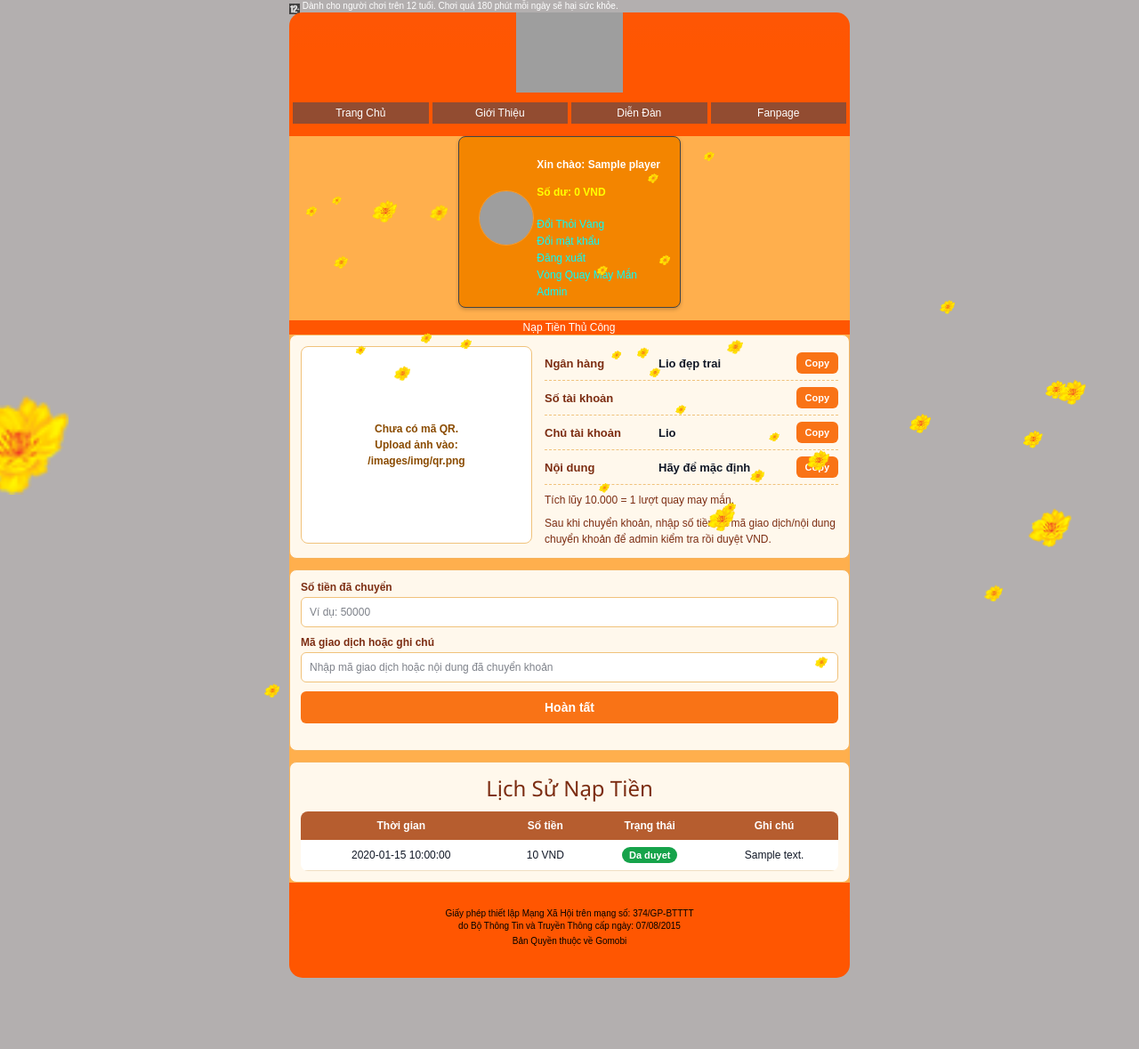
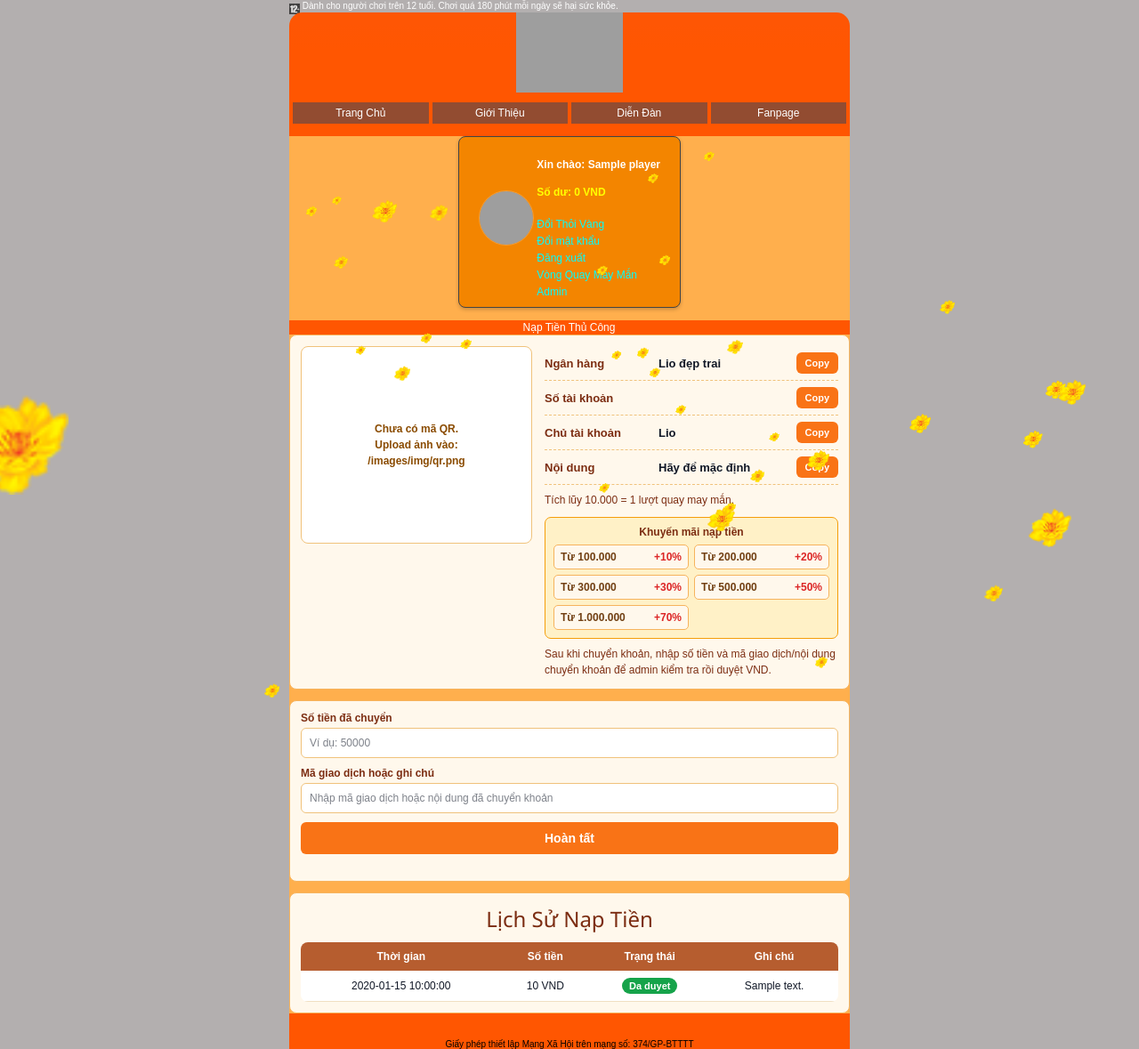
Before and after one commit to nguyenthaidinh/WebLioTest, a PHP site: page /app/nap-ngoc.php in a window 1280 px wide. Shown: the top 1179 px of the page at 89% size. Before the commit the page ends 1099 px from the top, so only its background shows below. Run offline with PHP 8.4, Linux system fonts and the light colour scheme; the visitor is signed in with stand-in values (Sample User, id 1); tables that the repository leaves empty or names only in its code hold one stand-in row (values such as "Sample post"); a stand-in replaces the project's code that opens the database connection; some libraries are stand-ins or nearby versions; grey boxes are pictures that could not be loaded.

Commit message:
update v111

```diff
--- a/app/doi-vang.php
+++ b/app/doi-vang.php
@@ -7,7 +7,7 @@ require_once __DIR__ . '/../forum_data.php';
 include_once __DIR__ . '/account_info.php';
 
 const GOLD_ITEM_ID = 457;
-const GOLD_EXCHANGE_RATE = 50;
+const GOLD_EXCHANGE_RATE = 10;
 const OLD_GOLD_EXCHANGE_RATE = 100;
 const RECHARGE_THANKS_GIFTCODE = 'camonquykhach';
 
--- a/app/nap-ngoc.php
+++ b/app/nap-ngoc.php
@@ -7,6 +7,7 @@ include_once '../connect.php';
 include_once '../forum_data.php';
 include_once '../cauhinh.php';
 include_once '../data_nap_the.php';
+include_once '../recharge_bonus.php';
 
 $bank_name = $_bank_name ?? $_nganhang ?? '';
 $bank_account_name = $_bank_account_name ?? $_taikhoanmm ?? '';
@@ -172,6 +173,41 @@ function recharge_status_label($status, $is_credited = 0) {
             font-size: 12px;
             line-height: 1.5;
             margin: 8px 0 0;
+        }
+        .promo-tiers {
+            background: #fff1c7;
+            border: 1px solid #f59e0b;
+            border-radius: 7px;
+            color: #713f12;
+            font-size: 12px;
+            margin-top: 10px;
+            padding: 9px;
+        }
+        .promo-tiers-title {
+            color: #7c2d12;
+            font-weight: 900;
+            margin-bottom: 7px;
+            text-align: center;
+        }
+        .promo-tiers-grid {
+            display: grid;
+            grid-template-columns: repeat(auto-fit, minmax(118px, 1fr));
+            gap: 6px;
+        }
+        .promo-tier {
+            align-items: center;
+            background: #fff8ec;
+            border: 1px solid #f6b35d;
+            border-radius: 5px;
+            display: flex;
+            font-weight: 800;
+            gap: 8px;
+            justify-content: space-between;
+            padding: 6px 7px;
+        }
+        .promo-tier span:last-child {
+            color: #dc2626;
+            white-space: nowrap;
         }
         .history-table {
             width: 100%;
@@ -355,6 +391,17 @@ function recharge_status_label($status, $is_credited = 0) {
                                                             <button class="copy-btn" type="button" data-copy="<?php echo htmlspecialchars($transfer_content); ?>">Copy</button>
                                                         </div>
                                                         <p class="recharge-note">Tích lũy 10.000 = 1 lượt quay may mắn.</p>
+                                                        <div class="promo-tiers">
+                                                            <div class="promo-tiers-title">Khuyến mãi nạp tiền</div>
+                                                            <div class="promo-tiers-grid">
+                                                                <?php foreach (array_reverse(recharge_bonus_tiers(), true) as $threshold => $rate) : ?>
+                                                                    <div class="promo-tier">
+                                                                        <span>Từ <?php echo number_format((int)$threshold, 0, ',', '.'); ?></span>
+                                                                        <span>+<?php echo (int)$rate; ?>%</span>
+                                                                    </div>
+                                                                <?php endforeach; ?>
+                                                            </div>
+                                                        </div>
                                                         <p class="recharge-note">Sau khi chuyển khoản, nhập số tiền và mã giao dịch/nội dung chuyển khoản để admin kiểm tra rồi duyệt VND.</p>
                                                     </div>
                                                 </div>
--- /dev/null
+++ b/recharge_bonus.php
@@ -0,0 +1,28 @@
+<?php
+function recharge_bonus_tiers() {
+    return [
+        1000000 => 70,
+        500000 => 50,
+        300000 => 30,
+        200000 => 20,
+        100000 => 10,
+    ];
+}
+
+function recharge_bonus_rate($amount) {
+    $amount = (int)$amount;
+    foreach (recharge_bonus_tiers() as $threshold => $rate) {
+        if ($amount >= $threshold) {
+            return $rate;
+        }
+    }
+    return 0;
+}
+
+function recharge_bonus_amount($amount) {
+    return intdiv((int)$amount * recharge_bonus_rate($amount), 100);
+}
+
+function recharge_credit_amount($amount) {
+    return (int)$amount + recharge_bonus_amount($amount);
+}
```
Also changed, not shown: admin/nap.php (+25 -4 lines), images/forum/sukiengoku.jpg.
